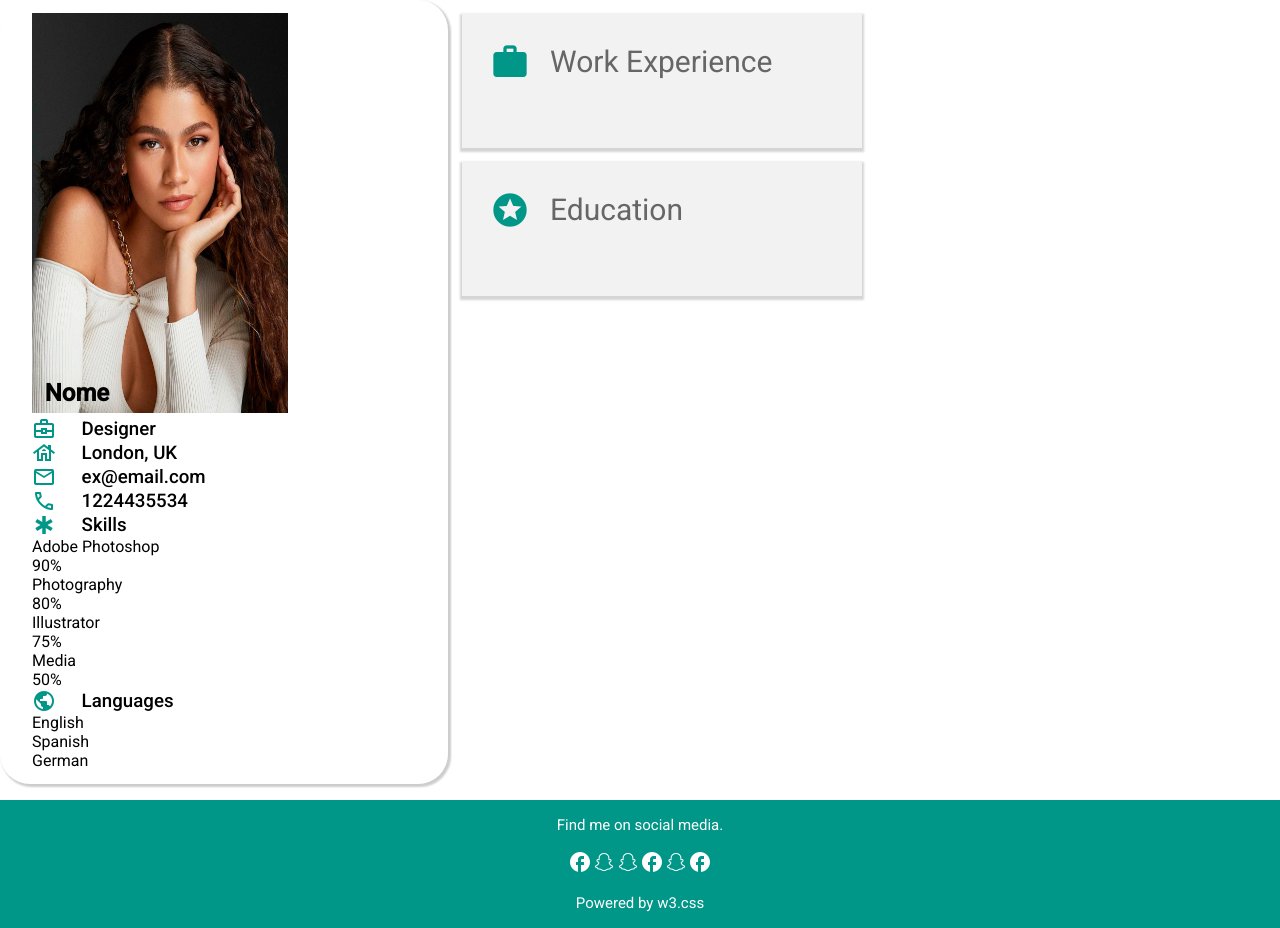
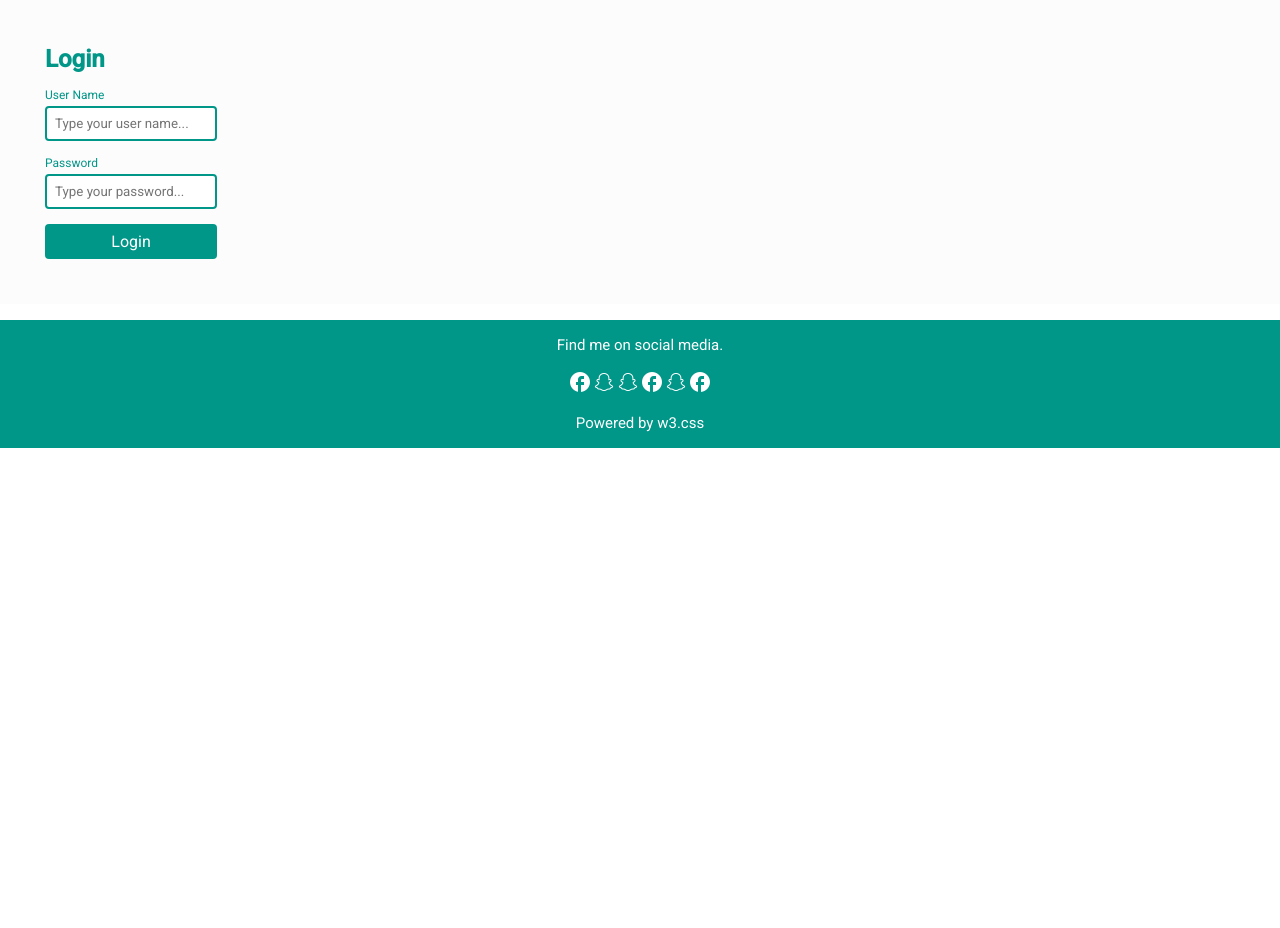
Before and after one commit to thayssa-souza/Project_Curriculum-vitae, an Angular app in the folder Curriculo/: page / in a window 1280 px wide. After the commit the page ends 800 px from the top, so only its background shows below. Built offline with nearby package versions, Linux system fonts and the light colour scheme.

Commit message:
styles main and header

```diff
--- a/Curriculo/src/app/app.component.css
+++ b/Curriculo/src/app/app.component.css
@@ -0,0 +1,21 @@
+header {
+    background-color: var(--primary);
+    padding: 10px;
+    color: white;
+    display: flex;
+    justify-content: space-between;
+
+    a {
+      color: inherit;
+      text-decoration: none;
+    }
+
+    .ativo {
+      display: none;
+    }
+  }
+
+  main {
+    background-color: #fcfcfc;
+    padding: var(--padding);
+  }
--- a/Curriculo/src/app/app.component.html
+++ b/Curriculo/src/app/app.component.html
@@ -1,9 +1,9 @@
 <main>
-  <app-info-general></app-info-general>
+  <!-- <app-info-general></app-info-general>
   <section class="experiences">
     <app-experiences [experiences]="data.experience"></app-experiences>
-  </section>
-  <!-- <app-login></app-login> -->
+  </section> -->
+  <app-login></app-login>
 </main>
 <footer>
   <app-footer [dataFooter]="data.footer"></app-footer>
```
